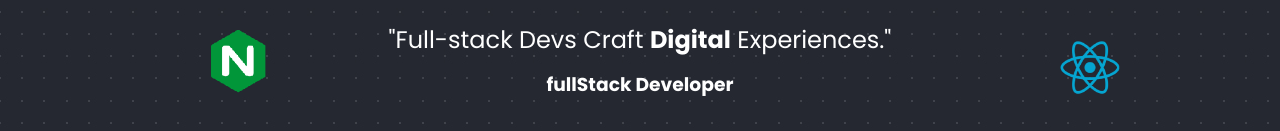
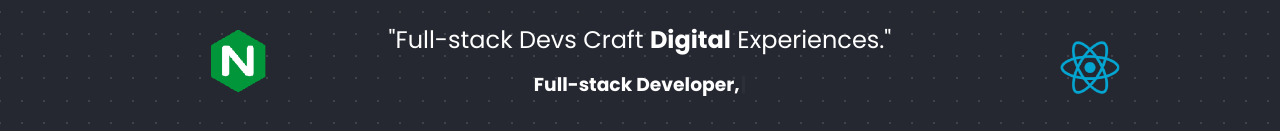
Before and after one commit to Suniel1921/portfolio-frontend, a React (Vite) app: page / in a window 1280 px wide. Shown: the part 453-584 px from the top of the page. Built offline with nearby package versions, Linux system fonts and the light colour scheme.

Commit message:
typing effect added

```diff
--- a/package.json
+++ b/package.json
@@ -22,6 +22,7 @@
     "react-icons": "^4.12.0",
     "react-router-dom": "^6.16.0",
     "react-spinners": "^0.13.8",
+    "typewriter-effect": "^2.21.0",
     "yup": "^1.3.3"
   },
   "devDependencies": {
--- a/src/components/Home.jsx
+++ b/src/components/Home.jsx
@@ -1,27 +1,23 @@
-import React, { useState } from 'react';
-import myImage from '../assets/logo/me1.png';
-import stack1 from '../assets/stack/stackicon (1).png';
-import stack2 from '../assets/stack/stackicon (20).png';
-import stack3 from '../assets/stack/stackicon (30).png';
-import stack4 from '../assets/stack/stackicon (40).png';
-import stack5 from '../assets/stack/stackicon (50).png';
-import stack6 from '../assets/stack/stackicon (60).png';
-import stack7 from '../assets/stack/stackicon (7).png';
-import stack8 from '../assets/stack/stackicon (80).png';
-import Card from './Card';
-import About from './About';
-import MySkill from './MySkill';
-import Portfolio from './Portfolio';
-import Contact from '../components/Contact';
-
+import React, { useState } from "react";
+import myImage from "../assets/logo/me1.png";
+import stack1 from "../assets/stack/stackicon (1).png";
+import stack2 from "../assets/stack/stackicon (20).png";
+import stack3 from "../assets/stack/stackicon (30).png";
+import stack4 from "../assets/stack/stackicon (40).png";
+import stack5 from "../assets/stack/stackicon (50).png";
+import stack6 from "../assets/stack/stackicon (60).png";
+import stack7 from "../assets/stack/stackicon (7).png";
+import stack8 from "../assets/stack/stackicon (80).png";
+import Card from "./Card";
+import About from "./About";
+import MySkill from "./MySkill";
+import Portfolio from "./Portfolio";
+import Contact from "../components/Contact";
+import Typewriter from "typewriter-effect";
 
 const Home = () => {
-
-
-
   // State to store mouse coordinates
   const [mousePosition, setMousePosition] = useState({ x: 0, y: 0 });
-
 
   // Function to handle mousemove event
   const handleMouseMove = (e) => {
@@ -33,28 +29,49 @@ const Home = () => {
     <>
       <div className="home_container ">
         <div className="home container" onMouseMove={handleMouseMove}>
-        <section className='Me_center'>
-          <img className='myImage animImg' src={myImage} alt="" />
-          <p className='para'>Hello, My name is</p>
-          <h1 className='heading'>Suniel <strong className='strong'>Sharma</strong> </h1>
-          <p className='subPara'>"Full-stack Devs Craft <strong> Digital</strong> Experiences." </p>
-          <h3>fullStack Developer</h3>
+          <section className="Me_center">
+            <img className="myImage animImg" src={myImage} alt="" />
+            <p className="para">Hello, My name is</p>
+            <h1 className="heading">
+              Suniel <strong className="strong">Sharma</strong>{" "}
+            </h1>
+            <p className="subPara">
+              "Full-stack Devs Craft <strong> Digital</strong> Experiences."{" "}
+            </p>
+            {/* <h3>fullStack Developer</h3> */}
+            {/* typing effect */}
+            <div>
+              <h3>
+                <Typewriter
+                  options={{
+                    strings: [
+                      "Full-stack Developer,",
+                      "Android Developer,",
+                    ],
+                    autoStart: true,
+                    loop: true,
+                  }}
+                />
+              </h3>
+            </div>
 
             <div className="btns">
-            <button className='btn hiremebtn'>HIRE ME</button>
-            <button className='btn aboutemebtn'>ABOUT ME</button>
+              <button className="btn hiremebtn">HIRE ME</button>
+              <button className="btn aboutemebtn">ABOUT ME</button>
             </div>
           </section>
 
-        <div className='stackIcon'>
+          <div className="stackIcon">
             <div className="right_stack">
               <img
                 src={stack1}
                 alt=""
                 style={{
-                width: '90%', // Set a fixed width
-                height: 'auto', // Maintain aspect ratio
-                transform: `translate(-${mousePosition.x / 20}px, ${mousePosition.y / 20}px)`, // Adjust the divisor for the desired effect
+                  width: "90%", // Set a fixed width
+                  height: "auto", // Maintain aspect ratio
+                  transform: `translate(-${mousePosition.x / 20}px, ${
+                    mousePosition.y / 20
+                  }px)`, // Adjust the divisor for the desired effect
                 }}
               />
 
@@ -62,9 +79,11 @@ const Home = () => {
                 src={stack2}
                 alt=""
                 style={{
-                width: '90%', // Set a fixed width
-                height: 'auto', // Maintain aspect ratio
-                transform: `translate(-${mousePosition.x / 20}px, ${mousePosition.y / 20}px)`, // Invert X translation
+                  width: "90%", // Set a fixed width
+                  height: "auto", // Maintain aspect ratio
+                  transform: `translate(-${mousePosition.x / 20}px, ${
+                    mousePosition.y / 20
+                  }px)`, // Invert X translation
                 }}
               />
 
@@ -72,54 +91,66 @@ const Home = () => {
                 src={stack3}
                 alt=""
                 style={{
-                width: '90%', // Set a fixed width
-                height: 'auto', // Maintain aspect ratio
-                transform: `translate(-${mousePosition.x / 20}px, ${mousePosition.y / 20}px)`, // Adjust the divisor for the desired effect
+                  width: "90%", // Set a fixed width
+                  height: "auto", // Maintain aspect ratio
+                  transform: `translate(-${mousePosition.x / 20}px, ${
+                    mousePosition.y / 20
+                  }px)`, // Adjust the divisor for the desired effect
                 }}
               />
               <img
                 src={stack4}
                 alt=""
                 style={{
-                width: '90%', // Set a fixed width
-                height: 'auto', // Maintain aspect ratio
-                transform: `translate(-${mousePosition.x / 20}px, ${mousePosition.y / 20}px)`, // Adjust the divisor for the desired effect
+                  width: "90%", // Set a fixed width
+                  height: "auto", // Maintain aspect ratio
+                  transform: `translate(-${mousePosition.x / 20}px, ${
+                    mousePosition.y / 20
+                  }px)`, // Adjust the divisor for the desired effect
                 }}
               />
               <img
                 src={stack5}
                 alt=""
                 style={{
-                width: '90%', // Set a fixed width
-                height: 'auto', // Maintain aspect ratio
-                transform: `translate(-${mousePosition.x / 20}px, ${mousePosition.y / 20}px)`, // Adjust the divisor for the desired effect
+                  width: "90%", // Set a fixed width
+                  height: "auto", // Maintain aspect ratio
+                  transform: `translate(-${mousePosition.x / 20}px, ${
+                    mousePosition.y / 20
+                  }px)`, // Adjust the divisor for the desired effect
                 }}
               />
               <img
                 src={stack6}
                 alt=""
                 style={{
-                width: '90%', // Set a fixed width
-                height: 'auto', // Maintain aspect ratio
-                transform: `translate(-${mousePosition.x / 20}px, ${mousePosition.y / 20}px)`, // Adjust the divisor for the desired effect
+                  width: "90%", // Set a fixed width
+                  height: "auto", // Maintain aspect ratio
+                  transform: `translate(-${mousePosition.x / 20}px, ${
+                    mousePosition.y / 20
+                  }px)`, // Adjust the divisor for the desired effect
                 }}
               />
               <img
                 src={stack7}
                 alt=""
                 style={{
-                width: '90%', // Set a fixed width
-                height: 'auto', // Maintain aspect ratio
-                transform: `translate(${mousePosition.x / 20}px, -${mousePosition.y / 20}px)`, // Adjust the divisor for the desired effect
+                  width: "90%", // Set a fixed width
+                  height: "auto", // Maintain aspect ratio
+                  transform: `translate(${mousePosition.x / 20}px, -${
+                    mousePosition.y / 20
+                  }px)`, // Adjust the divisor for the desired effect
                 }}
               />
               <img
                 src={stack8}
                 alt=""
                 style={{
-                width: '90%', // Set a fixed width
-                height: 'auto', // Maintain aspect ratio
-                transform: `translate(${mousePosition.x / 20}px, -${mousePosition.y / 20}px)`, // Adjust the divisor for the desired effect
+                  width: "90%", // Set a fixed width
+                  height: "auto", // Maintain aspect ratio
+                  transform: `translate(${mousePosition.x / 20}px, -${
+                    mousePosition.y / 20
+                  }px)`, // Adjust the divisor for the desired effect
                 }}
               />
               {/* Repeat the above img elements for other images */}
@@ -148,7 +179,6 @@ const Home = () => {
       <div className="contact">
         <Contact />
       </div>
-
     </>
   );
 };
```
Also changed, not shown: 1 other file (tests, documents, lock files or other folders). Lines whose indentation alone changed are shown as unchanged.
